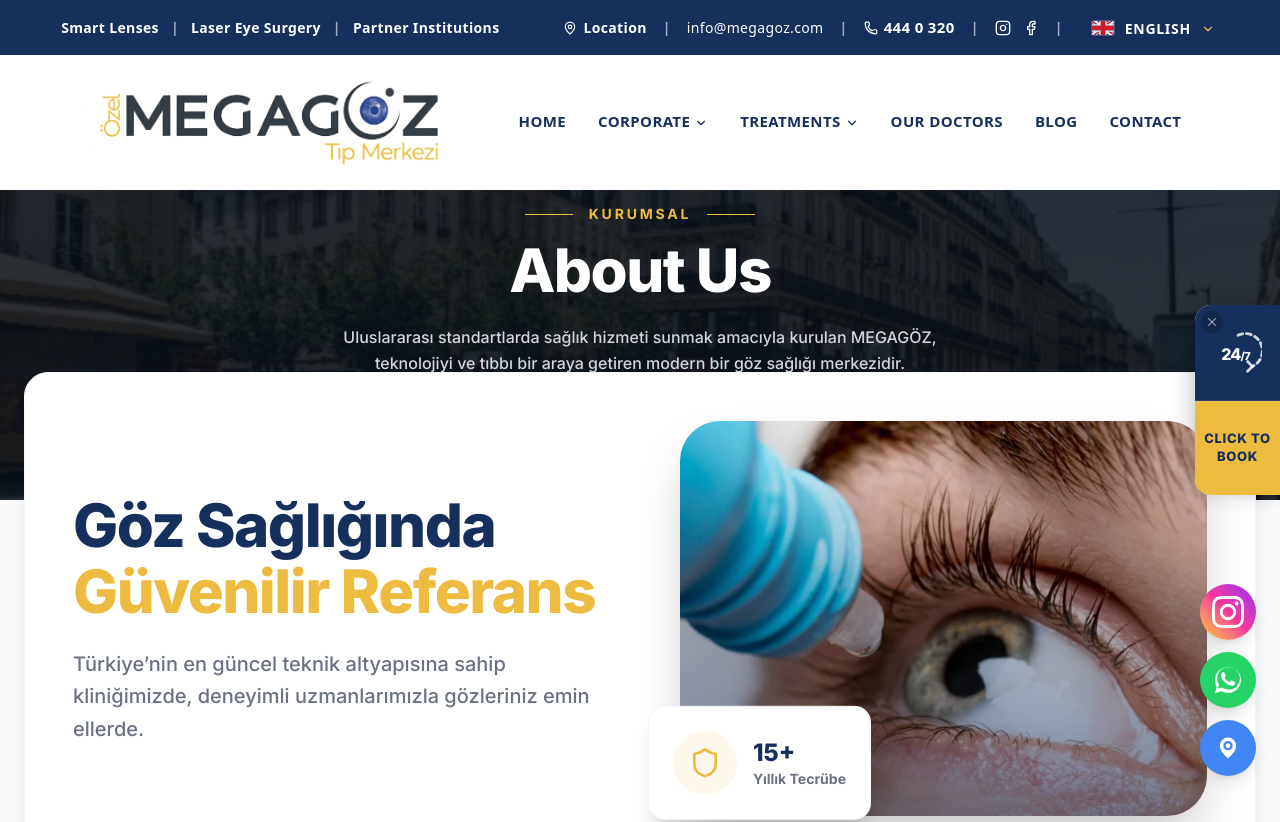
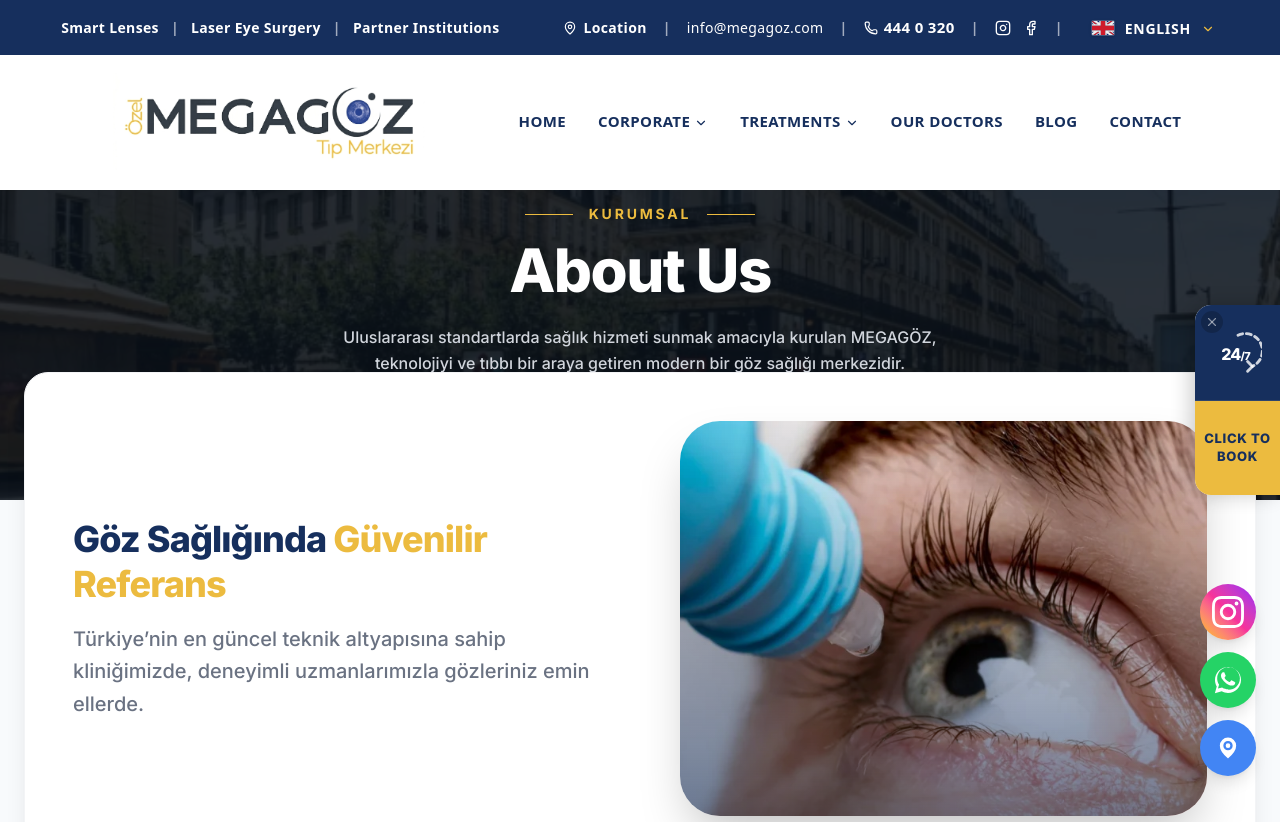
Before and after one commit to webtasarimdigital/megagoz, a Next.js app: page /en/hakkimizda in a window 1280 px wide. Shown: the top 822 px of the page. Built offline with nearby package versions, Linux system fonts and the light colour scheme.

Commit message:
giriş düzeni

```diff
--- a/src/app/[locale]/blog/page.tsx
+++ b/src/app/[locale]/blog/page.tsx
@@ -114,7 +114,7 @@ export default function BlogPage() {
       <Header />
 
       {/* Hero Header Area */}
-      <div className="relative w-full h-[400px] md:h-[500px] flex items-center justify-center pt-24 md:pt-32">
+      <div className="relative w-full h-[450px] md:h-[600px] flex items-center justify-center pt-24 md:pt-32">
         <Image
           src="/images/slide3.png"
           alt="Blog Background"
@@ -124,7 +124,7 @@ export default function BlogPage() {
         />
         <div className="absolute inset-0 bg-[#0a111a]/85 z-0" />
 
-        <div className="relative z-10 flex flex-col items-center justify-center text-center px-4 max-w-4xl pb-12">
+        <div className="relative z-10 flex flex-col items-center justify-center text-center px-4 max-w-4xl pb-32 md:pb-40">
           <div className="flex items-center gap-4 mb-4">
             <div className="h-[1px] w-8 md:w-12 bg-[#ecbb3f]" />
             <span className="text-[#ecbb3f] font-bold tracking-[0.2em] uppercase text-xs md:text-sm">
--- a/src/app/[locale]/doktorlar/page.tsx
+++ b/src/app/[locale]/doktorlar/page.tsx
@@ -13,7 +13,7 @@ export default function DoctorsPage() {
       <Header />
 
       {/* Hero Header Area */}
-      <div className="relative w-full h-[400px] md:h-[500px] flex items-center justify-center pt-24 md:pt-32">
+      <div className="relative w-full h-[450px] md:h-[600px] flex items-center justify-center pt-24 md:pt-32">
         <Image
           src="/images/slide4.png"
           alt="Doctors Background"
@@ -23,7 +23,7 @@ export default function DoctorsPage() {
         />
         <div className="absolute inset-0 bg-[#0a111a]/85 z-0" />
 
-        <div className="relative z-10 flex flex-col items-center justify-center text-center px-4 max-w-4xl pb-12">
+        <div className="relative z-10 flex flex-col items-center justify-center text-center px-4 max-w-4xl pb-32 md:pb-40">
           <div className="flex items-center gap-4 mb-4">
             <div className="h-[1px] w-8 md:w-12 bg-[#ecbb3f]" />
             <span className="text-[#ecbb3f] font-bold tracking-[0.2em] uppercase text-xs md:text-sm">
--- a/src/app/[locale]/hakkimizda/page.tsx
+++ b/src/app/[locale]/hakkimizda/page.tsx
@@ -43,12 +43,11 @@ export default function AboutPage() {
       <div className="bg-transparent pb-24 relative z-20">
 
       {/* Visual Side-by-side (Moved below hero header) */}
-      <div className="container mx-auto px-6 max-w-[1300px] mb-20 md:mb-32 relative z-20 -mt-24 md:-mt-32">
+      <div className="container mx-auto px-6 max-w-[1300px] relative z-20 -mt-24 md:-mt-32">
         <div className="bg-white rounded-3xl p-8 md:p-12 shadow-xl border border-gray-100 flex flex-col md:flex-row items-center gap-12 lg:gap-20">
-          <div className="flex-1 space-y-6">
-            <h2 className="text-4xl md:text-5xl lg:text-6xl font-black text-[#162f5d] leading-[1.1] tracking-tight">
-              Göz Sağlığında <br className="hidden lg:block"/>
-              <span className="text-[#ecbb3f]">Güvenilir Referans</span>
+          <div className="flex-1 space-y-4">
+            <h2 className="text-3xl md:text-4xl font-black text-[#162f5d] leading-tight tracking-tight">
+              Göz Sağlığında <span className="text-[#ecbb3f]">Güvenilir Referans</span>
             </h2>
             <p className="text-gray-500 text-lg md:text-xl font-medium leading-relaxed max-w-2xl">
               Türkiye’nin en güncel teknik altyapısına sahip kliniğimizde, deneyimli uzmanlarımızla gözleriniz emin ellerde.
@@ -65,22 +64,12 @@ export default function AboutPage() {
               />
               <div className="absolute inset-0 bg-gradient-to-t from-[#162f5d]/60 to-transparent mix-blend-multiply" />
             </div>
-            {/* Floating Badge */}
-            <div className="absolute -bottom-8 -left-8 bg-white p-6 rounded-2xl shadow-xl border border-gray-100 flex items-center gap-4 animate-[bounce_3s_ease-in-out_infinite]">
-               <div className="w-16 h-16 rounded-full bg-[#ecbb3f]/10 flex items-center justify-center">
-                 <Shield size={32} className="text-[#ecbb3f]" />
-               </div>
-               <div>
-                  <div className="text-2xl font-black text-[#162f5d]">15+</div>
-                  <div className="text-sm font-bold text-gray-500">Yıllık Tecrübe</div>
-               </div>
-            </div>
           </div>
         </div>
       </div>
 
       {/* Main Content (Megaeste Split Style) */}
-      <div className="bg-[#f8fafc] py-24 md:py-32">
+      <div className="bg-[#f8fafc] pt-12 md:pt-16 pb-24 md:pb-32">
         <div className="container mx-auto px-6 max-w-[1300px]">
           <div className="grid grid-cols-1 lg:grid-cols-12 gap-16 lg:gap-24">
 
--- a/src/app/[locale]/iletisim/page.tsx
+++ b/src/app/[locale]/iletisim/page.tsx
@@ -13,7 +13,7 @@ export default function ContactPage() {
       <Header />
 
       {/* Hero Header Area */}
-      <div className="relative w-full h-[400px] md:h-[500px] flex items-center justify-center pt-24 md:pt-32">
+      <div className="relative w-full h-[450px] md:h-[600px] flex items-center justify-center pt-24 md:pt-32">
         <Image
           src="/images/slide2.png"
           alt="Contact Background"
@@ -23,7 +23,7 @@ export default function ContactPage() {
         />
         <div className="absolute inset-0 bg-[#0a111a]/85 z-0" />
 
-        <div className="relative z-10 flex flex-col items-center justify-center text-center px-4 max-w-4xl pb-12">
+        <div className="relative z-10 flex flex-col items-center justify-center text-center px-4 max-w-4xl pb-32 md:pb-40">
           <div className="flex items-center gap-4 mb-4">
             <div className="h-[1px] w-8 md:w-12 bg-[#ecbb3f]" />
             <span className="text-[#ecbb3f] font-bold tracking-[0.2em] uppercase text-xs md:text-sm">
--- a/src/app/[locale]/is-basvurusu/page.tsx
+++ b/src/app/[locale]/is-basvurusu/page.tsx
@@ -12,7 +12,7 @@ export default function JobApplicationPage() {
       <Header />
 
       {/* Hero Header Area */}
-      <div className="relative w-full h-[400px] md:h-[500px] flex items-center justify-center pt-24 md:pt-32">
+      <div className="relative w-full h-[450px] md:h-[600px] flex items-center justify-center pt-24 md:pt-32">
         <Image
           src="/images/megagoz-goz-norolojisi.webp"
           alt="İş Başvurusu"
@@ -22,7 +22,7 @@ export default function JobApplicationPage() {
         />
         <div className="absolute inset-0 bg-[#0a111a]/85 z-0" />
 
-        <div className="relative z-10 flex flex-col items-center justify-center text-center px-4 max-w-4xl pb-12">
+        <div className="relative z-10 flex flex-col items-center justify-center text-center px-4 max-w-4xl pb-32 md:pb-40">
           <div className="flex items-center gap-4 mb-4">
             <div className="h-[1px] w-8 md:w-12 bg-[#ecbb3f]" />
             <span className="text-[#ecbb3f] font-bold tracking-[0.2em] uppercase text-xs md:text-sm">
--- a/src/app/[locale]/tedaviler/page.tsx
+++ b/src/app/[locale]/tedaviler/page.tsx
@@ -16,7 +16,7 @@ export default function TreatmentsPage() {
       <Header />
 
       {/* Hero Header Area */}
-      <div className="relative w-full h-[400px] md:h-[500px] flex items-center justify-center pt-24 md:pt-32">
+      <div className="relative w-full h-[450px] md:h-[600px] flex items-center justify-center pt-24 md:pt-32">
         <Image
           src="/images/slide2.png"
           alt="Treatments Background"
@@ -26,7 +26,7 @@ export default function TreatmentsPage() {
         />
         <div className="absolute inset-0 bg-[#0a111a]/85 z-0" />
 
-        <div className="relative z-10 flex flex-col items-center justify-center text-center px-4 max-w-4xl pb-12">
+        <div className="relative z-10 flex flex-col items-center justify-center text-center px-4 max-w-4xl pb-32 md:pb-40">
           <div className="flex items-center gap-4 mb-4">
             <div className="h-[1px] w-8 md:w-12 bg-[#ecbb3f]" />
             <span className="text-[#ecbb3f] font-bold tracking-[0.2em] uppercase text-xs md:text-sm">
--- a/src/components/FloatingActions.tsx
+++ b/src/components/FloatingActions.tsx
@@ -72,7 +72,7 @@ export default function FloatingActions() {
 
         {/* WhatsApp Button */}
         <a
-          href="https://wa.me/905334814098"
+          href="https://wa.me/905057710320"
           target="_blank"
           rel="noopener noreferrer"
           className="w-14 h-14 bg-[#25D366] text-white rounded-full flex items-center justify-center shadow-lg hover:scale-110 transition-transform"
--- a/src/components/Header.tsx
+++ b/src/components/Header.tsx
@@ -192,7 +192,7 @@ export default function Header() {
                 <img
                   src="/logo.png"
                   alt="Megagöz Tıp Merkezi"
-                  className="hidden lg:block w-full h-full object-contain scale-[1.35] lg:invert-0 lg:mix-blend-normal lg:brightness-100"
+                  className="hidden lg:block w-full h-full object-contain scale-[1.15] lg:invert-0 lg:mix-blend-normal lg:brightness-100"
                 />
              </div>
           </Link>
```
